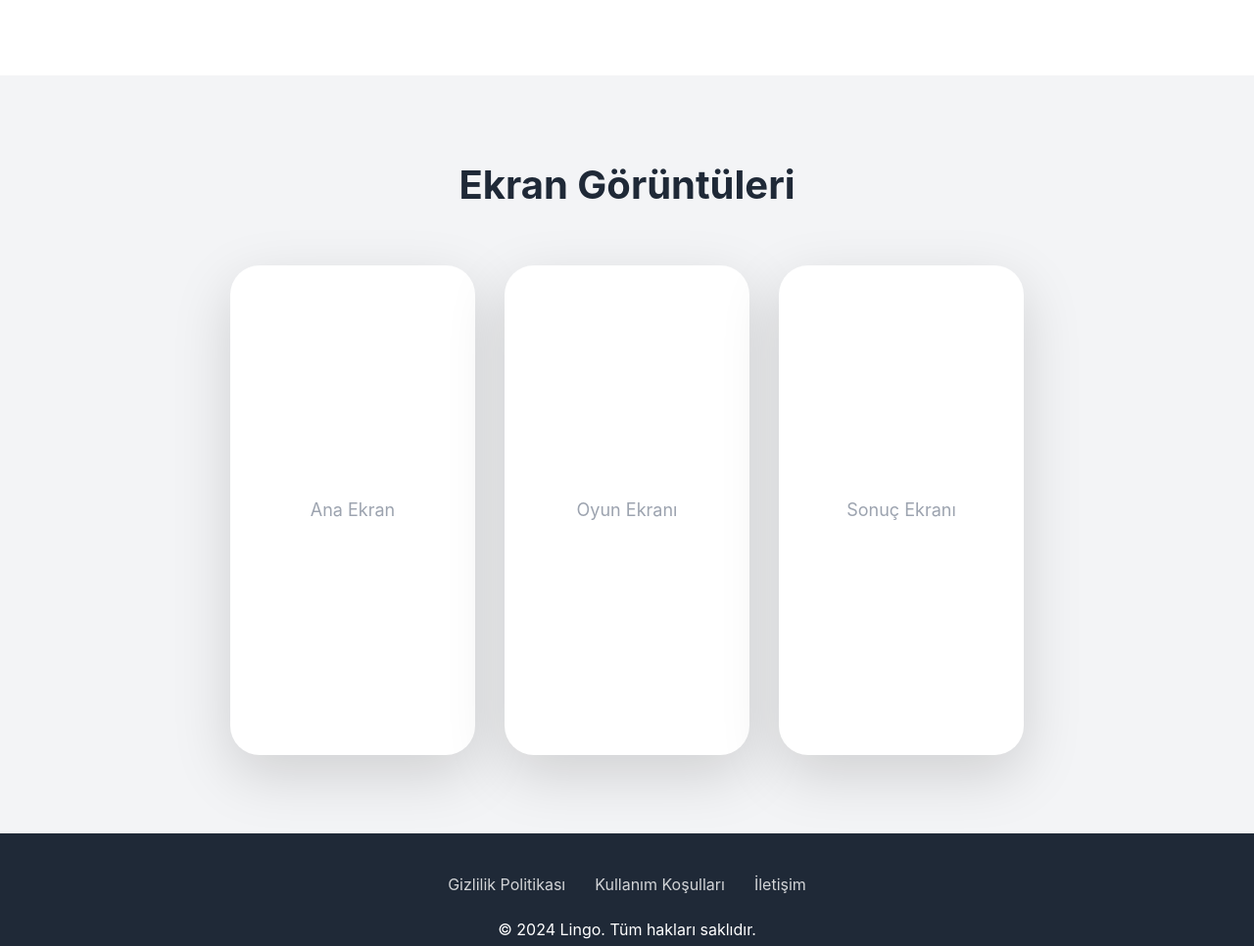
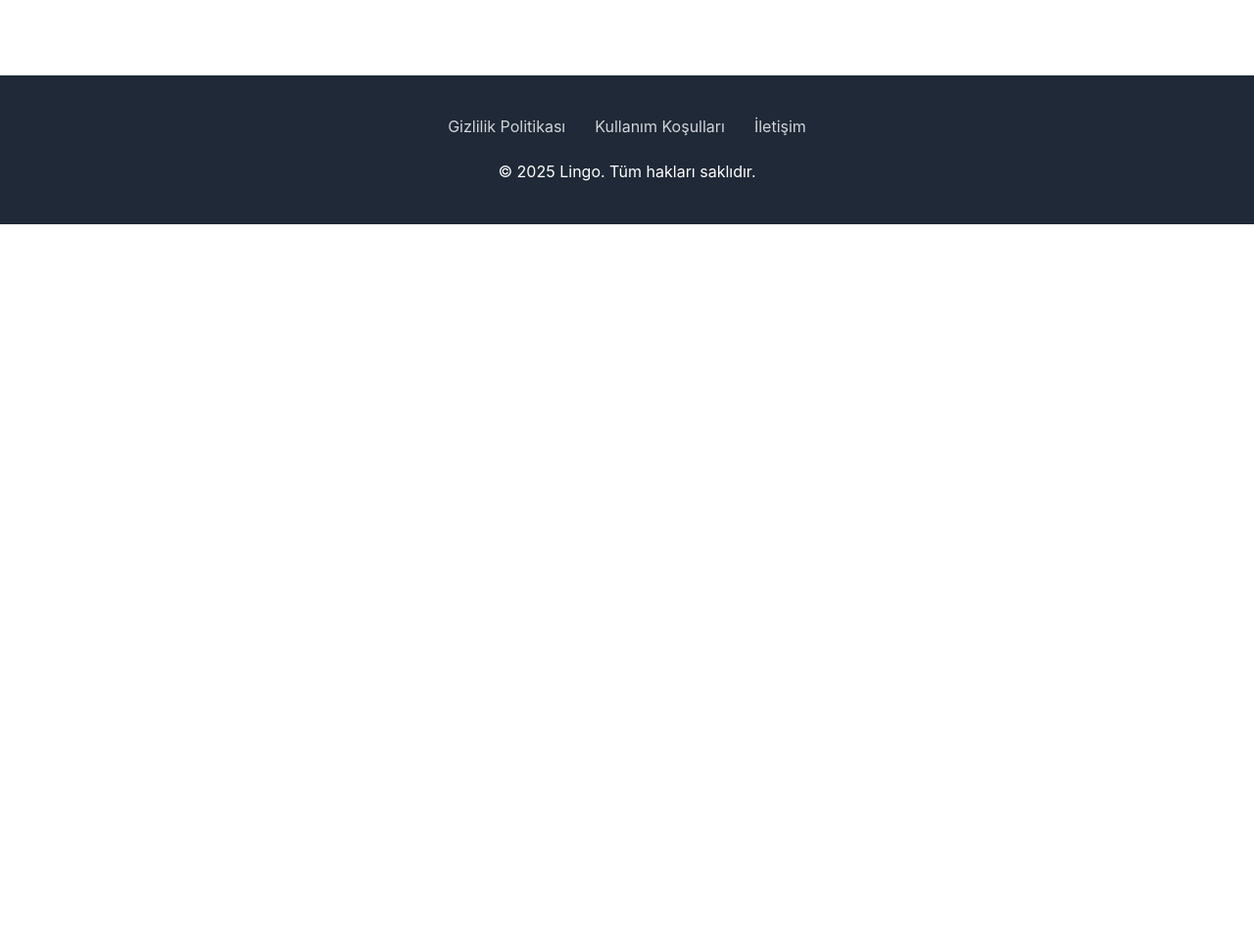
Before and after one commit to ToyZeynep/Lingo-website, a plain HTML site: page index.html in a window 1280 px wide. Shown: the part 1754-2720 px from the top of the page at 98% size. After the commit the page ends 1983 px from the top, so only its background shows below. Drawn offline with Linux system fonts and the light colour scheme.

Commit message:
Update index.html

```diff
--- a/index.html
+++ b/index.html
@@ -21,7 +21,7 @@
 
         :root {
             --primary: #6366f1;
-            --secondary: #10b981;
+            --secondary: #3b82f6;  /* Mavi renk */
             --warning: #f59e0b;
             --dark: #1f2937;
             --light: #f3f4f6;
@@ -177,7 +177,7 @@
             transition: all 0.3s;
         }
 
-        .letter-box.green {
+        .letter-box.blue {
             background: var(--secondary);
             border-color: var(--secondary);
             animation: flip 0.5s ease;
@@ -241,45 +241,6 @@
         .feature-card p {
             color: #6b7280;
             line-height: 1.8;
-        }
-
-        /* Screenshots */
-        .screenshots {
-            padding: 80px 0;
-            background: var(--light);
-        }
-
-        .screenshots h2 {
-            text-align: center;
-            font-size: 2.5rem;
-            margin-bottom: 50px;
-            color: var(--dark);
-        }
-
-        .screenshot-container {
-            display: flex;
-            justify-content: center;
-            gap: 30px;
-            flex-wrap: wrap;
-        }
-
-        .screenshot {
-            width: 250px;
-            height: 500px;
-            background: white;
-            border-radius: 30px;
-            box-shadow: 0 20px 60px rgba(0,0,0,0.15);
-            display: flex;
-            align-items: center;
-            justify-content: center;
-            font-size: 18px;
-            color: #9ca3af;
-            transition: all 0.3s;
-        }
-
-        .screenshot:hover {
-            transform: scale(1.05);
-            box-shadow: 0 30px 80px rgba(0,0,0,0.2);
         }
 
         /* Footer */
@@ -362,7 +323,7 @@
                 font-size: 24px;
             }
 
-            .features h2, .screenshots h2 {
+            .features h2 {
                 font-size: 2rem;
             }
         }
@@ -381,7 +342,6 @@
             <ul class="nav-links">
                 <li><a href="#home">Ana Sayfa</a></li>
                 <li><a href="#features">Özellikler</a></li>
-                <li><a href="#screenshots">Ekran Görüntüleri</a></li>
                 <li><a href="#contact">İletişim</a></li>
             </ul>
         </nav>
@@ -391,7 +351,7 @@
     <section id="home" class="hero">
         <div class="container">
             <h1>Kelime Tahmin Oyunu</h1>
-            <p>Türkçe kelimeleri tahmin et, beyninni geliştir, eğlenirken öğren!</p>
+            <p>Türkçe kelimeleri tahmin et, beynini geliştir, eğlenirken öğren!</p>
             <div class="download-buttons">
                 <a href="#" class="btn btn-primary">
                     <span>🍎</span> App Store
@@ -408,14 +368,14 @@
         <div class="container">
             <h2 style="text-align: center; margin-bottom: 30px; font-size: 2rem;">Nasıl Oynanır?</h2>
             <div class="demo-grid">
-                <div class="letter-box green">K</div>
+                <div class="letter-box blue">K</div>
                 <div class="letter-box yellow">E</div>
                 <div class="letter-box gray">L</div>
                 <div class="letter-box yellow">İ</div>
-                <div class="letter-box green">M</div>
+                <div class="letter-box blue">M</div>
             </div>
             <p style="text-align: center; color: #6b7280; max-width: 600px; margin: 0 auto;">
-                <span style="color: var(--secondary); font-weight: bold;">Yeşil:</span> Doğru harf, doğru yer &nbsp;&nbsp;
+                <span style="color: var(--secondary); font-weight: bold;">Mavi:</span> Doğru harf, doğru yer &nbsp;&nbsp;
                 <span style="color: var(--warning); font-weight: bold;">Sarı:</span> Doğru harf, yanlış yer &nbsp;&nbsp;
                 <span style="color: #6b7280; font-weight: bold;">Gri:</span> Kelimede yok
             </p>
@@ -461,18 +421,6 @@
         </div>
     </section>
 
-    <!-- Screenshots -->
-    <section id="screenshots" class="screenshots">
-        <div class="container">
-            <h2>Ekran Görüntüleri</h2>
-            <div class="screenshot-container">
-                <div class="screenshot">Ana Ekran</div>
-                <div class="screenshot">Oyun Ekranı</div>
-                <div class="screenshot">Sonuç Ekranı</div>
-            </div>
-        </div>
-    </section>
-
     <!-- Footer -->
     <footer id="contact">
         <div class="container">
@@ -481,7 +429,7 @@
                 <a href="#">Kullanım Koşulları</a>
                 <a href="mailto:destek@lingo.com">İletişim</a>
             </div>
-            <p>&copy; 2024 Lingo. Tüm hakları saklıdır.</p>
+            <p>&copy; 2025 Lingo. Tüm hakları saklıdır.</p>
         </div>
     </footer>
 
@@ -525,9 +473,9 @@
         let demoInterval;
         const letterBoxes = document.querySelectorAll('.letter-box');
         const words = [
-            [{letter: 'K', class: 'green'}, {letter: 'E', class: 'yellow'}, {letter: 'L', class: 'gray'}, {letter: 'İ', class: 'yellow'}, {letter: 'M', class: 'green'}],
-            [{letter: 'O', class: 'gray'}, {letter: 'Y', class: 'green'}, {letter: 'U', class: 'green'}, {letter: 'N', class: 'green'}, {letter: 'U', class: 'gray'}],
-            [{letter: 'L', class: 'green'}, {letter: 'İ', class: 'green'}, {letter: 'N', class: 'green'}, {letter: 'G', class: 'green'}, {letter: 'O', class: 'green'}]
+            [{letter: 'K', class: 'blue'}, {letter: 'E', class: 'yellow'}, {letter: 'L', class: 'gray'}, {letter: 'İ', class: 'yellow'}, {letter: 'M', class: 'blue'}],
+            [{letter: 'O', class: 'gray'}, {letter: 'Y', class: 'blue'}, {letter: 'U', class: 'blue'}, {letter: 'N', class: 'blue'}, {letter: 'U', class: 'gray'}],
+            [{letter: 'L', class: 'blue'}, {letter: 'İ', class: 'blue'}, {letter: 'N', class: 'blue'}, {letter: 'G', class: 'blue'}, {letter: 'O', class: 'blue'}]
         ];
         let currentWordIndex = 0;
 
```
